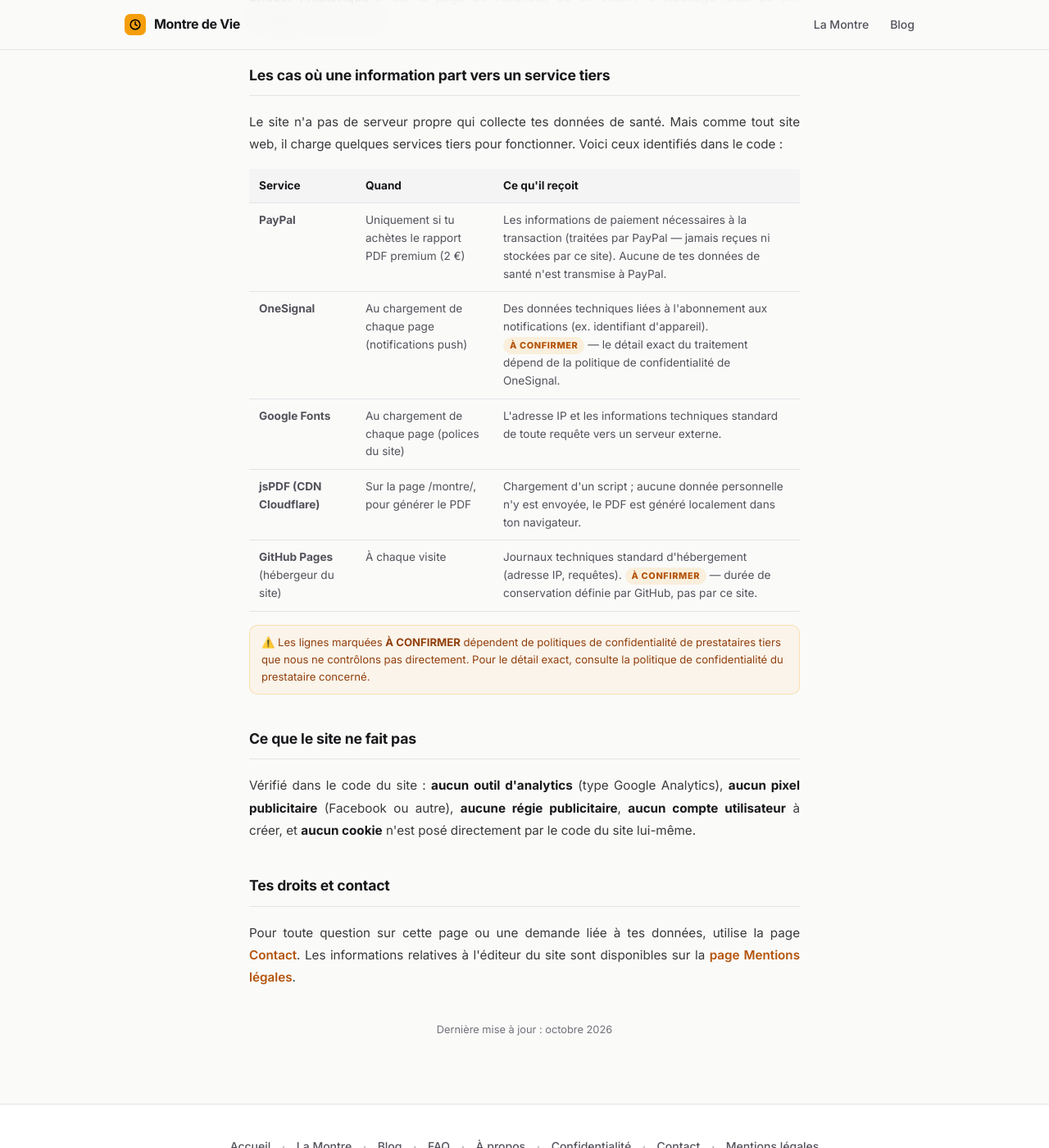
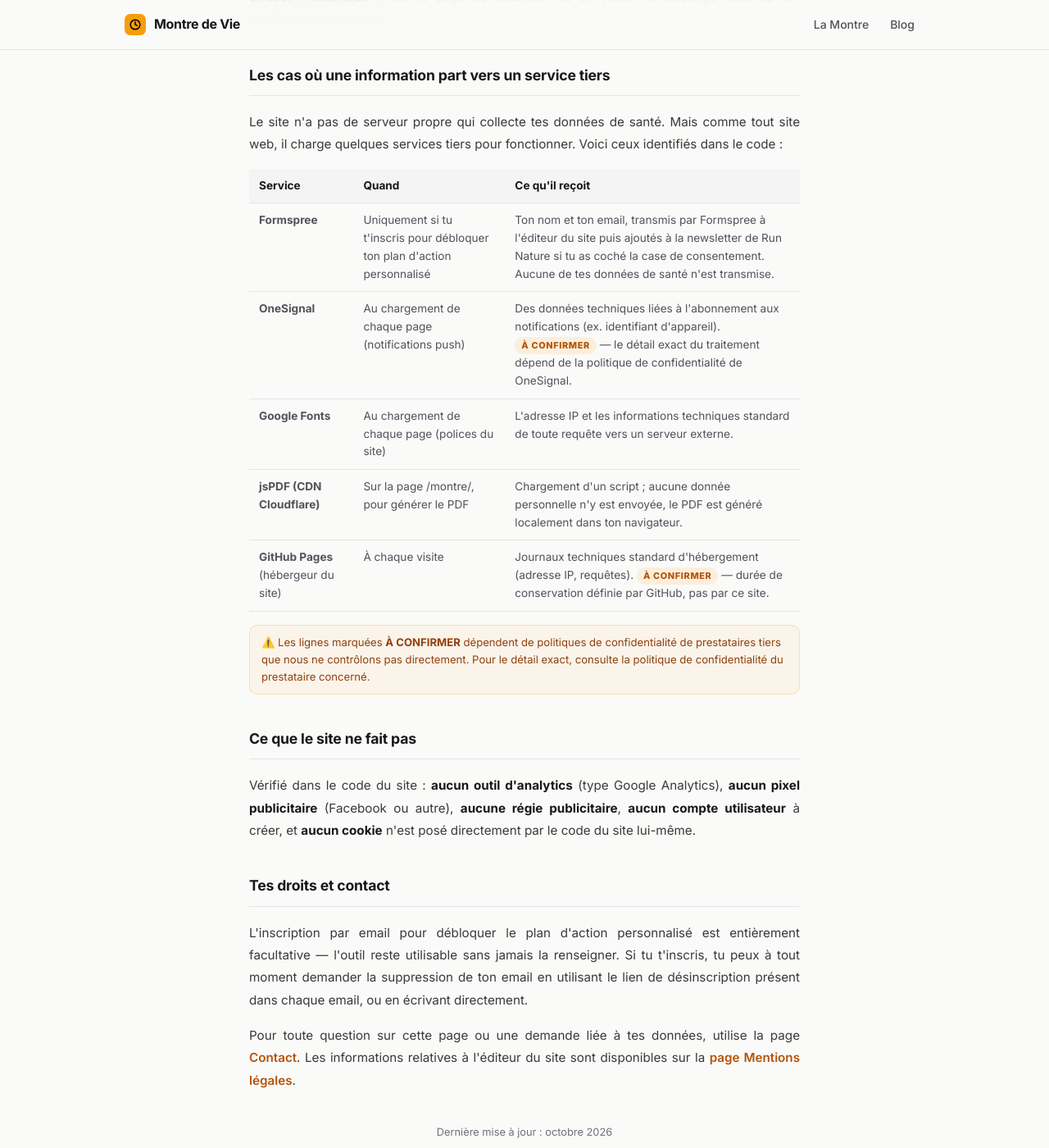
Before and after one commit to SebRunNature/memento-mori, a Jekyll site: the page built from confidentialite/index.html, in a window 1280 px wide and 1400 px high, scrolled down 1205 px. Shown: the whole window at 82% size. Built offline with Jekyll 4.4.1, drawn with Linux system fonts in a browser that asks for light colours; some of the changed text lies outside the part shown.

Commit message:
Remplace le rapport PDF premium PayPal par une capture d'email
Le rapport premium à 2€ (paiement PayPal) n'a généré aucune conversion
depuis sa mise en ligne. Remplacé par un encart de capture d'email
dans le style "Obtenez plus d'informations sur la santé, abonnez-vous"
(nom + email + case de consentement), qui débloque gratuitement le
même plan d'action personnalisé qui était auparavant payant.

- montre/index.html : retrait du SDK PayPal, du bouton de paiement et
  de la logique associée ; nouveau formulaire email qui poste vers
  Formspree (service tiers gratuit, aucun backend/serveur propre).
  Le déblocage local (localStorage) et la génération du PDF du plan
  d'action sont conservés tels quels, juste déclenchés par
  l'inscription plutôt que par le paiement.
- confidentialite/index.html, apropos/index.html, faq/index.html :
  mise à jour des mentions "paiement PayPal" vers la nouvelle logique,
  ajout d'une mention du droit de désinscription.

À FAIRE avant mise en ligne : remplacer FORMSPREE_FORM_ID (ligne
~1707 de montre/index.html) par le vrai identifiant de formulaire
Formspree, une fois le compte créé.

Co-Authored-By: Claude Sonnet 5 <noreply@anthropic.com>
Claude-Session: https://claude.ai/code/session_015W6BgPvkb1TiApwM2KkaRT

```diff
--- a/apropos/index.html
+++ b/apropos/index.html
@@ -382,7 +382,7 @@ last_modified_at: 2026-10-12
     {
       "@type": "Question",
       "name": "Mes données personnelles sont-elles collectées ?",
-      "acceptedAnswer": { "@type": "Answer", "text": "Non. Tout le calcul se fait dans le navigateur du visiteur. Les données de santé que tu saisis ne sont jamais envoyées à un serveur, aucun compte n'est requis, et aucune publicité ne finance le site. Quelques services tiers techniques (paiement du rapport premium, notifications) sont détaillés sur la page Confidentialité." }
+      "acceptedAnswer": { "@type": "Answer", "text": "Non. Tout le calcul se fait dans le navigateur du visiteur. Les données de santé que tu saisis ne sont jamais envoyées à un serveur, aucun compte n'est requis, et aucune publicité ne finance le site. Si tu t'inscris volontairement pour recevoir ton plan d'action personnalisé, ton email est transmis à l'éditeur — détaillé sur la page Confidentialité." }
     },
     {
       "@type": "Question",
@@ -402,7 +402,7 @@ last_modified_at: 2026-10-12
     {
       "@type": "Question",
       "name": "Y a-t-il quelque chose de payant sur le site ?",
-      "acceptedAnswer": { "@type": "Answer", "text": "Le site reste gratuit — calcul, décompte en temps réel, PDF résumé des résultats. La seule option payante est un rapport PDF premium à 2 € (paiement PayPal), qui ajoute un plan d'action personnalisé classé par impact pour améliorer l'âge biologique." }
+      "acceptedAnswer": { "@type": "Answer", "text": "Non, tout est gratuit — calcul, décompte en temps réel, PDF résumé des résultats. En t'inscrivant avec ton email, tu débloques en plus un plan d'action personnalisé classé par impact pour améliorer ton âge biologique, sans rien payer." }
     }
   ]
 }
@@ -640,7 +640,7 @@ last_modified_at: 2026-10-12
 
 <div class="faq-item">
   <h3 class="faq-q">Y a-t-il quelque chose de payant sur le site ?</h3>
-  <div class="faq-a">Le site reste gratuit — calcul, décompte en temps réel, PDF résumé de tes résultats. La seule option payante est un <strong>rapport PDF premium à 2 €</strong> (paiement PayPal, directement depuis la page <a href="/montre/" style="color:var(--amber-lt);text-decoration:none;font-weight:600">Montre de Vie</a>) : il ajoute ton plan d'action personnalisé — les leviers classés par impact pour faire progresser concrètement ton âge biologique. Aucune obligation, aucun compte requis, et l'outil reste entièrement utilisable sans jamais sortir la carte bancaire.</div>
+  <div class="faq-a">Non, tout est gratuit — calcul, décompte en temps réel, PDF résumé de tes résultats. En t'inscrivant avec ton email, directement depuis la page <a href="/montre/" style="color:var(--amber-lt);text-decoration:none;font-weight:600">Montre de Vie</a>, tu débloques en plus ton <strong>plan d'action personnalisé</strong> — les leviers classés par impact pour faire progresser concrètement ton âge biologique. Aucune obligation, et l'outil reste entièrement utilisable sans jamais renseigner ton email.</div>
 </div>
 
 <div class="faq-item">
--- a/confidentialite/index.html
+++ b/confidentialite/index.html
@@ -48,7 +48,7 @@ last_modified_at: 2026-10-12
     <tr><td>Tes réponses au formulaire et ton dernier résultat</td><td><span class="conf-tag local">Local</span></td><td>Retrouver ta session si tu reviens sur la page</td></tr>
     <tr><td>L'historique de tes calculs (jusqu'à 12 entrées)</td><td><span class="conf-tag local">Local</span></td><td>Afficher ton évolution dans le temps (graphique)</td></tr>
     <tr><td>Le mode choisi (Express / Complet)</td><td><span class="conf-tag local">Local</span></td><td>Mémoriser ta préférence</td></tr>
-    <tr><td>Le déblocage du rapport PDF premium, après paiement</td><td><span class="conf-tag local">Local</span></td><td>Ne pas te redemander de payer sur cet appareil</td></tr>
+    <tr><td>Le déblocage du plan d'action personnalisé, après inscription</td><td><span class="conf-tag local">Local</span></td><td>Ne pas te redemander ton email sur cet appareil</td></tr>
   </tbody>
 </table>
 </div>
@@ -63,7 +63,7 @@ last_modified_at: 2026-10-12
 <table class="conf-table">
   <thead><tr><th>Service</th><th>Quand</th><th>Ce qu'il reçoit</th></tr></thead>
   <tbody>
-    <tr><td><strong>PayPal</strong></td><td>Uniquement si tu achètes le rapport PDF premium (2 €)</td><td>Les informations de paiement nécessaires à la transaction (traitées par PayPal — jamais reçues ni stockées par ce site). Aucune de tes données de santé n'est transmise à PayPal.</td></tr>
+    <tr><td><strong>Formspree</strong></td><td>Uniquement si tu t'inscris pour débloquer ton plan d'action personnalisé</td><td>Ton nom et ton email, transmis par Formspree à l'éditeur du site puis ajoutés à la newsletter de Run Nature si tu as coché la case de consentement. Aucune de tes données de santé n'est transmise.</td></tr>
     <tr><td><strong>OneSignal</strong></td><td>Au chargement de chaque page (notifications push)</td><td>Des données techniques liées à l'abonnement aux notifications (ex. identifiant d'appareil). <span class="conf-tag tiers">À CONFIRMER</span> — le détail exact du traitement dépend de la politique de confidentialité de OneSignal.</td></tr>
     <tr><td><strong>Google Fonts</strong></td><td>Au chargement de chaque page (polices du site)</td><td>L'adresse IP et les informations techniques standard de toute requête vers un serveur externe.</td></tr>
     <tr><td><strong>jsPDF (CDN Cloudflare)</strong></td><td>Sur la page /montre/, pour générer le PDF</td><td>Chargement d'un script ; aucune donnée personnelle n'y est envoyée, le PDF est généré localement dans ton navigateur.</td></tr>
@@ -80,6 +80,8 @@ last_modified_at: 2026-10-12
 
 <h2 class="conf-section-title">Tes droits et contact</h2>
 
+<p class="conf-prose">L'inscription par email pour débloquer le plan d'action personnalisé est entièrement facultative — l'outil reste utilisable sans jamais la renseigner. Si tu t'inscris, tu peux à tout moment demander la suppression de ton email en utilisant le lien de désinscription présent dans chaque email, ou en écrivant directement.</p>
+
 <p class="conf-prose">Pour toute question sur cette page ou une demande liée à tes données, utilise la page <a href="/contact/" class="internal-link" style="color:var(--amber-lt);text-decoration:none;font-weight:600">Contact</a>. Les informations relatives à l'éditeur du site sont disponibles sur la <a href="https://run-nature.com/mentions-legales-seb-run-nature/" target="_blank" rel="noopener" style="color:var(--amber-lt);text-decoration:none;font-weight:600">page Mentions légales</a>.</p>
 
 <p class="conf-updated">Dernière mise à jour : octobre 2026</p>
--- a/faq/index.html
+++ b/faq/index.html
@@ -1,7 +1,7 @@
 ---
 layout: default
 title: "FAQ — Questions fréquentes sur la Montre de Vie"
-description: "Questions fréquentes sur la Montre de Vie : précision du calcul, âge biologique, VO₂max, données personnelles, et rapport PDF premium."
+description: "Questions fréquentes sur la Montre de Vie : précision du calcul, âge biologique, VO₂max, données personnelles, et plan d'action personnalisé."
 canonical: "https://montre-de-vie.com/faq/"
 last_modified_at: 2026-10-12
 ---
@@ -162,7 +162,7 @@ last_modified_at: 2026-10-12
       "name": "Y a-t-il quelque chose de payant sur le site ?",
       "acceptedAnswer": {
         "@type": "Answer",
-        "text": "Le site reste gratuit — calcul, décompte en temps réel, PDF résumé des résultats. La seule option payante est un rapport PDF premium à 2 € (paiement PayPal), qui ajoute un plan d'action personnalisé classé par impact pour améliorer l'âge biologique."
+        "text": "Non, tout est gratuit — calcul, décompte en temps réel, PDF résumé des résultats. En t'inscrivant avec ton email, tu débloques en plus un plan d'action personnalisé classé par impact pour améliorer l'âge biologique, sans rien payer."
       }
     },
     {
@@ -270,7 +270,7 @@ last_modified_at: 2026-10-12
   </button>
   </h3>
   <div class="faq-a">
-    Le site reste gratuit — calcul, décompte en temps réel, PDF résumé de tes résultats. La seule option payante est un <strong>rapport PDF premium à 2 €</strong> (paiement PayPal, directement depuis la page <a href="/montre/">Montre de Vie</a>) : il ajoute ton plan d'action personnalisé — les leviers classés par impact pour faire progresser concrètement ton âge biologique. Aucune obligation, aucun compte requis.
+    Non, tout est gratuit — calcul, décompte en temps réel, PDF résumé de tes résultats. En t'inscrivant avec ton email, directement depuis la page <a href="/montre/">Montre de Vie</a>, tu débloques en plus ton <strong>plan d'action personnalisé</strong> — les leviers classés par impact pour faire progresser concrètement ton âge biologique. Aucune obligation, et l'outil reste entièrement utilisable sans jamais renseigner ton email.
   </div>
 </div>
 
```
Also changed, not shown: montre/index.html (+68 -41 lines).
